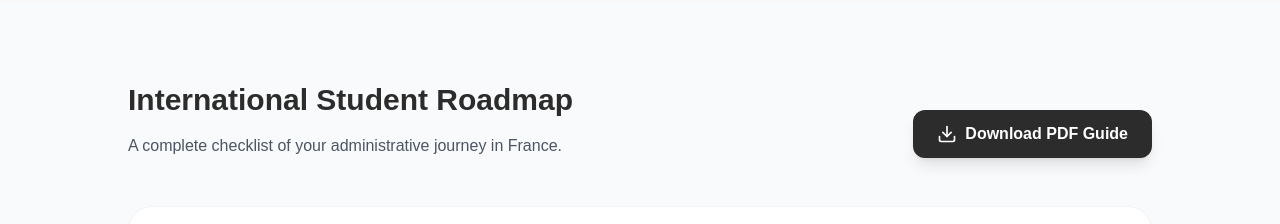
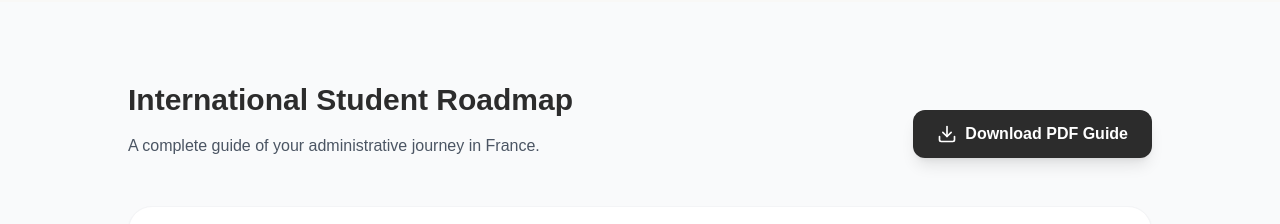
Before and after one commit to JanaJms/edusteps2europe, a React (Create React App) app: page / in a window 1280 px wide. Shown: the part 1660-1884 px from the top of the page. Built offline with nearby package versions, Linux system fonts and the light colour scheme.

Commit message:
Add checlist link

```diff
--- a/src/components/views/home/SuccessSection.js
+++ b/src/components/views/home/SuccessSection.js
@@ -18,7 +18,7 @@ export default function SuccessSection() {
         {
             label: 'Downloadable student checklist',
             type: 'download',
-            link: "https://edusteps2europe.com/uploads/Guide_Administrative_Procedures_International_Students_France.pdf",
+            link: "https://edusteps2europe.com/uploads/CHECLIST.pdf",
             icon: <Download size={20} className="text-orange" />
         },
         {
--- a/src/components/views/packages/Guide.js
+++ b/src/components/views/packages/Guide.js
@@ -31,7 +31,7 @@ const StudentGuide = ({withCTA}) => {
                 <div className="flex flex-col md:flex-row justify-between items-end mb-12 gap-6">
                     <div>
                         <h2 className="text-3xl font-bold text-black-metal mb-4">International Student Roadmap</h2>
-                        <p className="text-gray-600">A complete checklist of your administrative journey in France.</p>
+                        <p className="text-gray-600">A complete guide of your administrative journey in France.</p>
                     </div>
                     {/* DOWNLOAD BUTTON */}
                     <a
```
